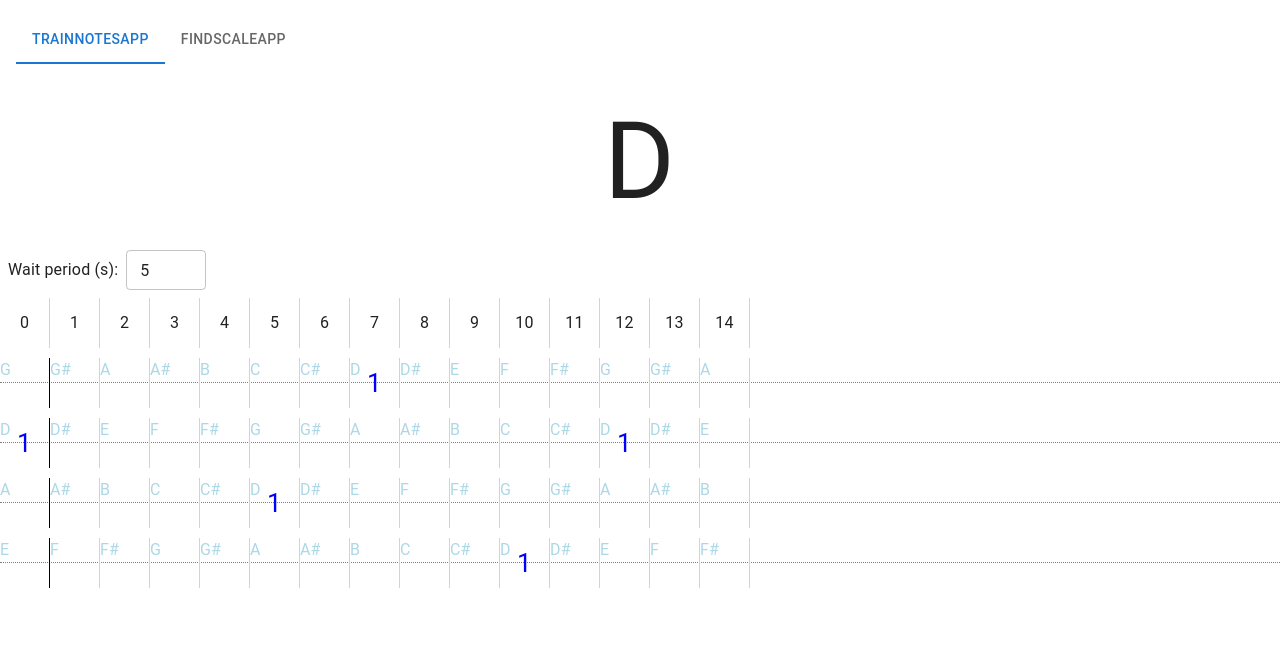
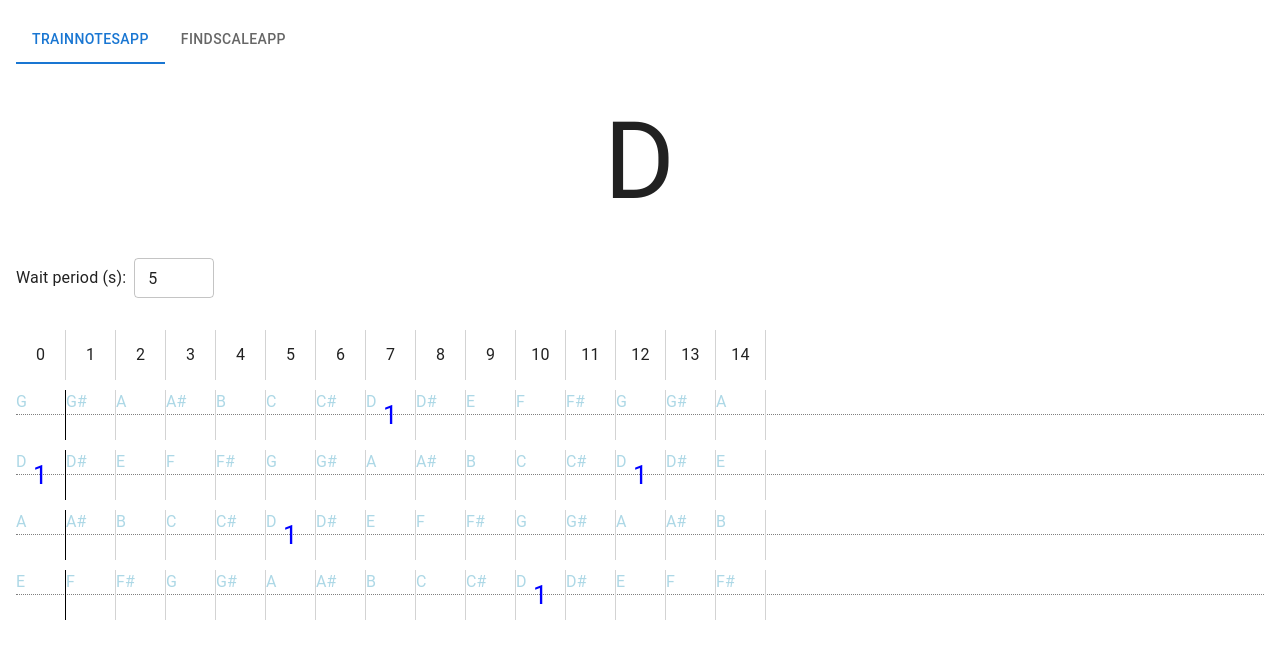
Before and after one commit to karudo/bass-notes, a React (Vite) app: page /train-notes in a window 1280 px wide. Shown: the top 658 px of the page. Built offline with nearby package versions, Linux system fonts and the light colour scheme.

Commit message:
refactor(ui): replace `<div>` with `<Stack>` for consistent layout styling and padding adjustments

```diff
--- a/src/FindScale.tsx
+++ b/src/FindScale.tsx
@@ -110,7 +110,7 @@ export function FindScaleApp(): JSX.Element {
   const scale2 = curNote2 ? findScale(curNote2, scales[curScale2].scale) : [];
   return (
     <div className="App">
-      <Stack direction="row" spacing={4} sx={{ mb: 3 }}>
+      <Stack direction="row" spacing={4} sx={{ mb: 3, p: 2 }}>
         <SelectScale
           note={curNote1}
           onChangeNote={setCurNote1}
@@ -125,13 +125,14 @@ export function FindScaleApp(): JSX.Element {
         />
       </Stack>
 
-      <div>
+      <Stack sx={{ p: 2 }}>
         <StringRow note="G" scale1={scale1} scale2={scale2} />
         <StringRow note="D" scale1={scale1} scale2={scale2} />
         <StringRow note="A" scale1={scale1} scale2={scale2} />
         <StringRow note="E" scale1={scale1} scale2={scale2} />
         {strings === 5 && <StringRow note="B" scale1={scale1} scale2={scale2} />}
-      </div>
+      </Stack>
+      <Stack sx={{ p: 2 }}>
         <RadioGroup
           row
           value={strings.toString()}
@@ -140,6 +141,7 @@ export function FindScaleApp(): JSX.Element {
           <FormControlLabel value="4" control={<Radio />} label="4 strings" />
           <FormControlLabel value="5" control={<Radio />} label="5 strings" />
         </RadioGroup>
+      </Stack>
     </div>
   );
 }
--- a/src/TrainNotes.tsx
+++ b/src/TrainNotes.tsx
@@ -47,14 +47,14 @@ export function TrainNotesApp(): JSX.Element {
     };
   }, [waitSeconds]);
   return (
-    <div>
+    <Stack>
       <Typography
         align="center"
         sx={{ fontSize: 108, display: 'flex', justifyContent: 'center' }}
       >
         {altName ? notesOtherNames[note] : note}
       </Typography>
-      <Stack direction="row" alignItems="center" sx={{ p: 1 }}>
+      <Stack direction="row" alignItems="center" sx={{ p: 2 }}>
         <Typography sx={{ mr: 1 }}>Wait period (s):</Typography>
         <TextField
           type="number"
@@ -65,7 +65,7 @@ export function TrainNotesApp(): JSX.Element {
           sx={{ width: 80 }}
         />
       </Stack>
-      <div>
+      <Stack sx={{ p: 2 }}>
         { show === 'fretboard' && (
           <div>
             <div className="row">
@@ -81,8 +81,8 @@ export function TrainNotesApp(): JSX.Element {
             <StringRow note="E" scale1={ [note] } scale2={ [] }/>
           </div>
         ) }
-      </div>
-    </div>
+      </Stack>
+    </Stack>
   );
 }
 
```
Lines whose indentation alone changed are shown as unchanged.
